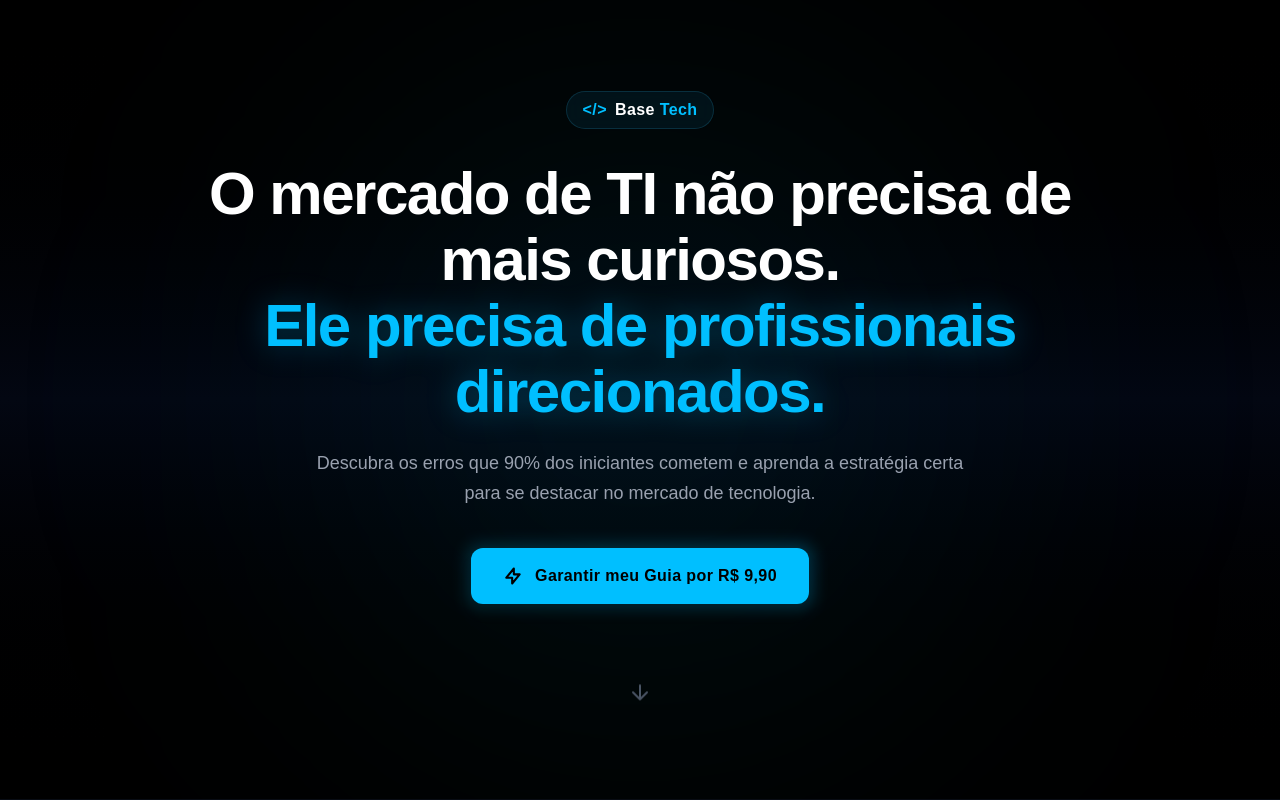
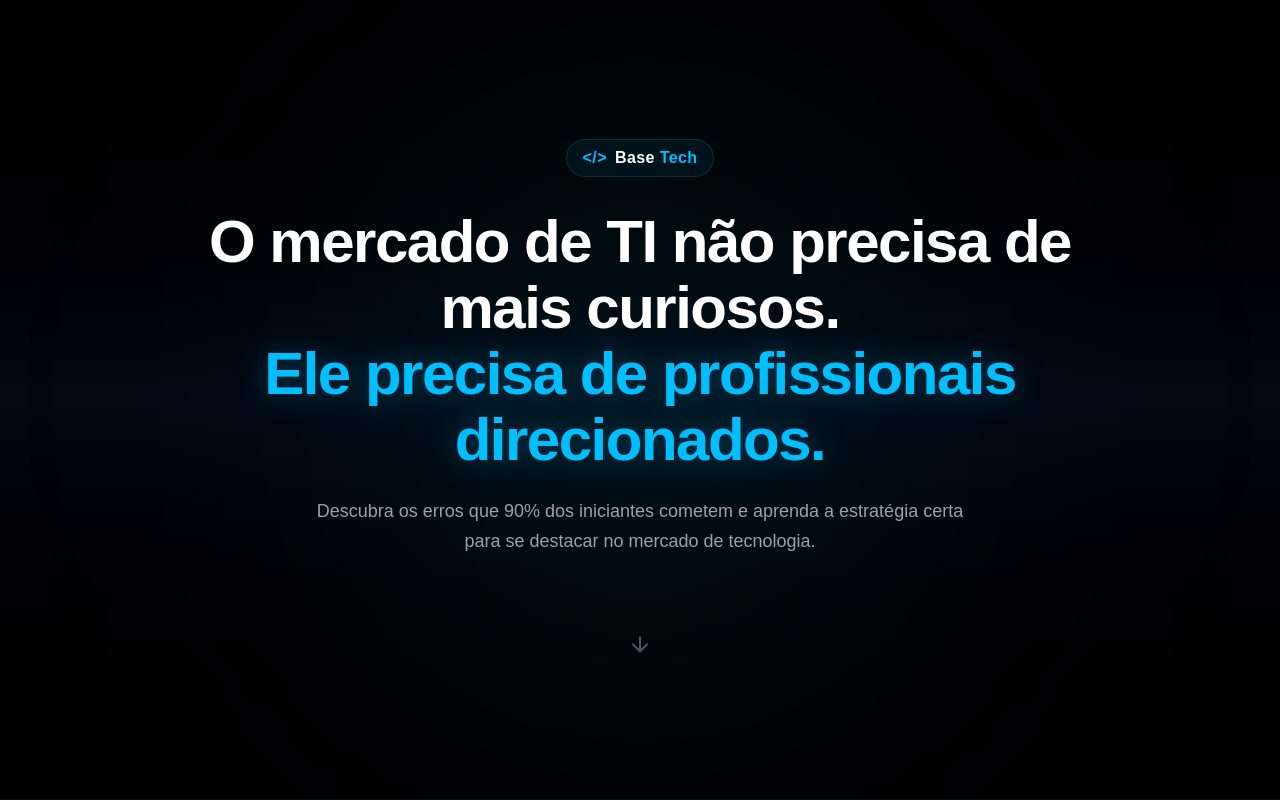
Before and after one commit to marianaviana/guia-tech-site, a Next.js app: page / in a window 1280 px wide. Shown: the top 800 px of the page. Built offline with nearby package versions, Linux system fonts and the light colour scheme.

Commit message:
removendo botao do topo para focar na leitura

```diff
--- a/app/home/components/HeroSection.tsx
+++ b/app/home/components/HeroSection.tsx
@@ -28,25 +28,7 @@ export default function HeroSection() {
           Descubra os erros que 90% dos iniciantes cometem e aprenda a estratégia certa para se destacar no mercado de tecnologia.
         </p>
 
-        {/* Botão de Alta Conversão (Já com seu link do Kiwify) */}
-        <div className="mt-10 relative group">
-          {/* Efeito de brilho atrás do botão */}
-          <div className="absolute -inset-1 bg-gradient-to-r from-cyan-600 to-[#00BFFF] rounded-xl blur opacity-25 group-hover:opacity-50 transition duration-1000 group-hover:duration-200"></div>
-
-          <a
-            href="https://pay.kiwify.com.br/4AlTZa1"
-            target="_blank"
-            rel="noopener noreferrer"
-            className="relative inline-flex items-center gap-3 bg-[#00BFFF] text-black font-bold px-8 py-4 rounded-xl text-base tracking-wide hover:bg-[#00a8e6] transition-all duration-300 shadow-lg hover:shadow-cyan-500/25 hover:-translate-y-0.5"
-          >
-            <svg className="w-5 h-5" fill="none" stroke="currentColor" strokeWidth="2.5" viewBox="0 0 24 24">
-              <path strokeLinecap="round" strokeLinejoin="round" d="M13 10V3L4 14h7v7l9-11h-7z"></path>
-            </svg>
-            Garantir meu Guia por R$ 9,90
-          </a>
-        </div>
-
-        {/* Indicador de rolagem discreto */}
+        {/* Indicador de rolagem discreto (Incentiva a ler o resto) */}
         <div className="mt-20 animate-bounce text-gray-600">
           <svg className="w-6 h-6" fill="none" stroke="currentColor" strokeWidth="2" viewBox="0 0 24 24">
             <path strokeLinecap="round" strokeLinejoin="round" d="M19 14l-7 7-7-7m7-7v14"></path>
```
